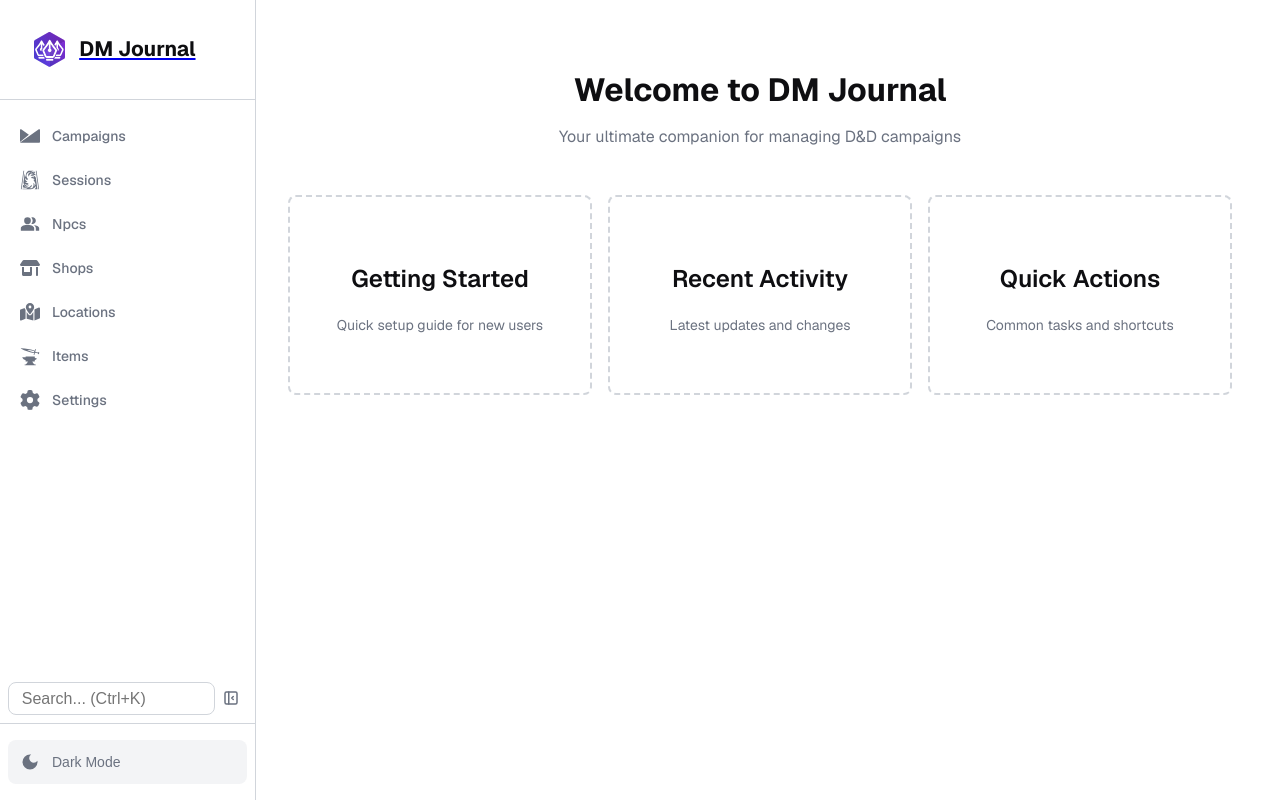
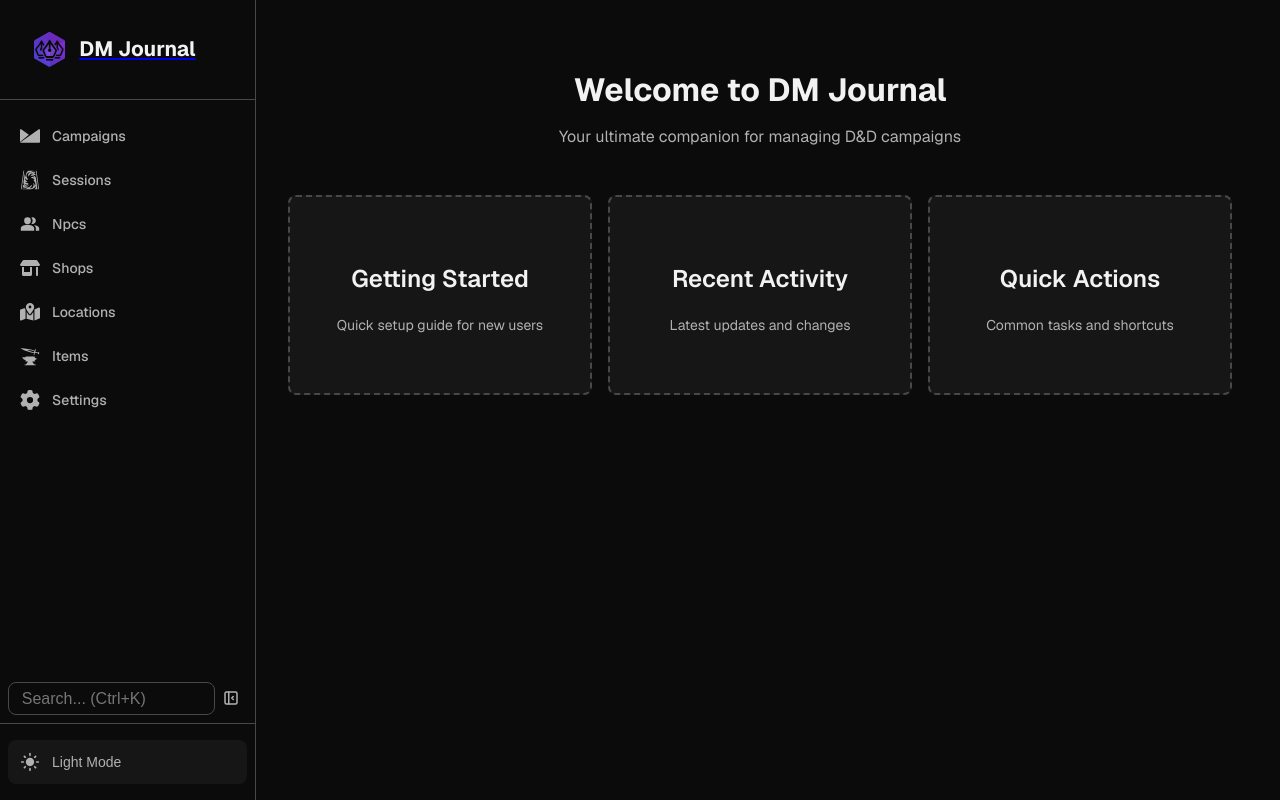
Before and after one commit to toonchavez8/27-Unir-Actividad-I-Dessarolloweb, a React (Vite) app: page / in a window 1280 px wide. Built offline with nearby package versions, Linux system fonts and the light colour scheme.

Commit message:
fix(app): add new style

```diff
--- a/src/components/SideNav/NavLink.tsx
+++ b/src/components/SideNav/NavLink.tsx
@@ -6,7 +6,6 @@ const NavLink: React.FC<NavLinkProps> = ({
   to,
   children,
   className,
-  isCollapsed,
   ...props
 }) => {
   const location = useLocation();
@@ -15,7 +14,7 @@ const NavLink: React.FC<NavLinkProps> = ({
   return (
     <Link
       to={to}
-      className={`${className} ${isCollapsed ? "sidenav__link--collapsed" : "sidenav__link--expanded"}`}
+      className={className}
       title={`go to ${to.charAt(0).toUpperCase() + to.slice(1)}`}
       aria-current={isActive ? "page" : undefined}
       {...props}
--- a/src/components/SideNav/ThemeToggle.tsx
+++ b/src/components/SideNav/ThemeToggle.tsx
@@ -5,18 +5,18 @@ import type { ThemeToggleProps } from "@/types/sidenavProps";
 
 const ThemeToggle: React.FC<ThemeToggleProps> = ({ isCollapsed = false }) => {
   const [isDark, setIsDark] = useState(() => {
-    // Check for saved theme preference or default to light mode
+    // Check for saved theme preference or default to dark mode (since that's our root theme now)
     const savedTheme = localStorage.getItem("theme");
-    return savedTheme === "dark";
+    return savedTheme !== "light"; // Default to dark mode
   });
 
   useEffect(() => {
     // Apply theme to document
     if (isDark) {
-      document.documentElement.setAttribute("data-theme", "dark");
+      document.documentElement.removeAttribute("data-theme"); // Dark is default (root)
       localStorage.setItem("theme", "dark");
     } else {
-      document.documentElement.removeAttribute("data-theme");
+      document.documentElement.setAttribute("data-theme", "light");
       localStorage.setItem("theme", "light");
     }
   }, [isDark]);
--- a/src/components/SideNav/_sideNav.css
+++ b/src/components/SideNav/_sideNav.css
@@ -1,6 +1,5 @@
 @import url("../../css/_Variables.css");
 
-/* Shadcn-style Sidebar */
 .sidenav {
   position: fixed;
   left: 0;
@@ -217,7 +216,7 @@
   );
   background-size: 200% 200%;
   background-position: bottom left;
-  color: var(--white-color);
+  color: white;
   transition: all 0.5s ease;
 }
 
--- a/src/components/atomic/_Logo.css
+++ b/src/components/atomic/_Logo.css
@@ -18,7 +18,7 @@
 
 .logo__text {
   font-weight: 700;
-  color: var(--text-primary); /* Matte black color */
+  color: var(--text-primary);
   line-height: 1.2;
   margin: 0;
   transition: opacity 0.3s ease !important;
--- a/src/css/_Variables.css
+++ b/src/css/_Variables.css
@@ -1,69 +1,126 @@
 :root {
-  /* Brand Colors */
+  /* Brand Gradient Colors (preserved) */
   --primary-color: #5045e5;
   --secondary-color: #9832f8;
-  --white-color: #ffffff;
-  --black-color: #0e0e11;
-  --color-electric-violet-50: #faf4ff;
-  --color-electric-violet-100: #f3e6ff;
-  --color-electric-violet-200: #e9d2ff;
-  --color-electric-violet-300: #d7afff;
-  --color-electric-violet-400: #bf7bff;
-  --color-electric-violet-500: #a649ff;
-  --color-electric-violet-600: #9832f8;
-  --color-electric-violet-700: #7d15db;
-  --color-electric-violet-800: #6b17b2;
-  --color-electric-violet-900: #58148f;
-  --color-electric-violet-950: #3b006b;
-  --color-purple-heart-50: #eef2ff;
-  --color-purple-heart-100: #e0e7ff;
-  --color-purple-heart-200: #c7d1fe;
-  --color-purple-heart-300: #a5b3fc;
-  --color-purple-heart-400: #818bf8;
-  --color-purple-heart-500: #6364f1;
-  --color-purple-heart-600: #5045e5;
-  --color-purple-heart-700: #4538ca;
-  --color-purple-heart-800: #3830a3;
-  --color-purple-heart-900: #322e81;
-  --color-purple-heart-950: #1f1b4b;
 
-  /* Light Theme Variables */
-  --background-color: #ffffff;
-  --surface-color: #faf4ff;
-  --card-background: #ffffff;
-  --card-hover: #f3f4f6;
-  --text-primary: var(--black-color);
-  --text-secondary: #374151;
-  --text-muted: #6b7280;
-  --border-color: #d1d5db;
-  --border-hover: #d1d5db;
-  --accent-color: #f3f4f6;
-  --shadow-color: rgba(0, 0, 0, 0.1);
+  /* Modern Color System - Dark Theme (Default) */
+  /* HSL fallback colors */
+  --bg-dark: hsl(336 0% 1%);
+  --bg: hsl(300 0% 4%);
+  --bg-light: hsl(0 0% 9%);
+  --text: hsl(300 0% 95%);
+  --text-muted: hsl(300 0% 69%);
+  --highlight: hsl(330 0% 39%);
+  --border: hsl(0 0% 28%);
+  --border-muted: hsl(300 0% 18%);
+  --primary: hsl(320 50% 73%);
+  --secondary: hsl(149 41% 62%);
+  --danger: hsl(9 26% 64%);
+  --warning: hsl(52 19% 57%);
+  --success: hsl(146 17% 59%);
+  --info: hsl(217 28% 65%);
+
+  /* OKLCH modern colors */
+  --bg-dark: oklch(0.1 0 340);
+  --bg: oklch(0.15 0 340);
+  --bg-light: oklch(0.2 0 340);
+  --text: oklch(0.96 0 340);
+  --text-muted: oklch(0.76 0 340);
+  --highlight: oklch(0.5 0 340);
+  --border: oklch(0.4 0 340);
+  --border-muted: oklch(0.3 0 340);
+  --primary: oklch(0.76 0.1 340);
+  --secondary: oklch(0.76 0.1 160);
+  --danger: oklch(0.7 0.05 30);
+  --warning: oklch(0.7 0.05 100);
+  --success: oklch(0.7 0.05 160);
+  --info: oklch(0.7 0.05 260);
+
+  /* Theme mapping for consistency */
+  --background-color: var(--bg);
+  --surface-color: var(--bg-light);
+  --card-background: var(--bg-light);
+  --card-hover: var(--highlight);
+  --text-primary: var(--text);
+  --text-secondary: var(--text-muted);
+  --border-color: var(--border);
+  --border-hover: var(--border);
+  --accent-color: var(--bg-light);
+  --shadow-color: oklch(0.05 0 340 / 0.3);
 
   /* Theme Toggle Button */
-  --theme-toggle-bg: #f3f4f6;
-  --theme-toggle-hover: #e5e7eb;
-  --theme-toggle-icon: #6b7280;
+  --theme-toggle-bg: var(--bg-light);
+  --theme-toggle-hover: var(--highlight);
+  --theme-toggle-icon: var(--text-muted);
   --theme-toggle-active: var(--primary-color);
+
+  /* Tooltip colors */
+  --tooltip-bg: var(--primary-color);
+  --tooltip-text: var(--text);
+
+  /* Scrollbar colors */
+  --scrollbar-thumb: var(--border);
+  --scrollbar-thumb-hover: var(--highlight);
 }
 
-/* Dark Theme Variables */
-[data-theme="dark"] {
-  --background-color: var(--black-color);
-  --surface-color: #1e293b;
-  --card-background: #1e293b;
-  --card-hover: #334155;
-  --text-primary: var(--white-color);
-  --text-secondary: #e1cbcb;
-  --text-muted: var(--color-electric-violet-100);
-  --border-color: var(--color-electric-violet-950);
-  --border-hover: #475569;
-  --accent-color: #334155;
-  --shadow-color: rgba(0, 0, 0, 0.3);
+/* Light Theme Variables */
+[data-theme="light"],
+body.light {
+  /* HSL fallback colors */
+  --bg-dark: hsl(0 0% 90%);
+  --bg: hsl(300 0% 95%);
+  --bg-light: hsl(300 50% 100%);
+  --text: hsl(300 0% 4%);
+  --text-muted: hsl(0 0% 28%);
+  --highlight: hsl(300 50% 100%);
+  --border: hsl(0 0% 50%);
+  --border-muted: hsl(340 0% 62%);
+  --primary: hsl(318 38% 30%);
+  --secondary: hsl(160 100% 13%);
+  --danger: hsl(9 21% 41%);
+  --warning: hsl(52 23% 34%);
+  --success: hsl(147 19% 36%);
+  --info: hsl(217 22% 41%);
 
-  /* Dark Theme Toggle Button */
-  --theme-toggle-bg: #334155;
-  --theme-toggle-hover: #475569;
-  --theme-toggle-icon: #94a3b8;
-  --theme-toggle-active: var(--secondary-color);
+  /* OKLCH modern colors */
+  --bg-dark: oklch(0.92 0 340);
+  --bg: oklch(0.96 0 340);
+  --bg-light: oklch(1 0 340);
+  --text: oklch(0.15 0 340);
+  --text-muted: oklch(0.4 0 340);
+  --highlight: oklch(1 0 340);
+  --border: oklch(0.6 0 340);
+  --border-muted: oklch(0.7 0 340);
+  --primary: oklch(0.4 0.1 340);
+  --secondary: oklch(0.4 0.1 160);
+  --danger: oklch(0.5 0.05 30);
+  --warning: oklch(0.5 0.05 100);
+  --success: oklch(0.5 0.05 160);
+  --info: oklch(0.5 0.05 260);
+
+  /* Theme mapping for consistency */
+  --background-color: var(--bg);
+  --surface-color: var(--bg-light);
+  --card-background: var(--bg-light);
+  --card-hover: var(--bg-dark);
+  --text-primary: var(--text);
+  --text-secondary: var(--text-muted);
+  --border-color: var(--border);
+  --border-hover: var(--border);
+  --accent-color: var(--bg-dark);
+  --shadow-color: oklch(0.15 0 340 / 0.1);
+
+  /* Light Theme Toggle Button */
+  --theme-toggle-bg: var(--bg-dark);
+  --theme-toggle-hover: var(--border-muted);
+  --theme-toggle-icon: var(--text-muted);
+  --theme-toggle-active: var(--primary-color);
+
+  /* Tooltip colors */
+  --tooltip-bg: var(--primary-color);
+  --tooltip-text: var(--bg-light);
+
+  /* Scrollbar colors */
+  --scrollbar-thumb: var(--border-muted);
+  --scrollbar-thumb-hover: var(--border);
 }
--- a/src/types/sidenavProps.ts
+++ b/src/types/sidenavProps.ts
@@ -16,7 +16,6 @@ export interface NavLinkProps {
   className?: string;
   "data-tooltip"?: string;
   tittle?: string;
-  isCollapsed?: boolean;
 }
 
 export interface SideNavProps {
```
